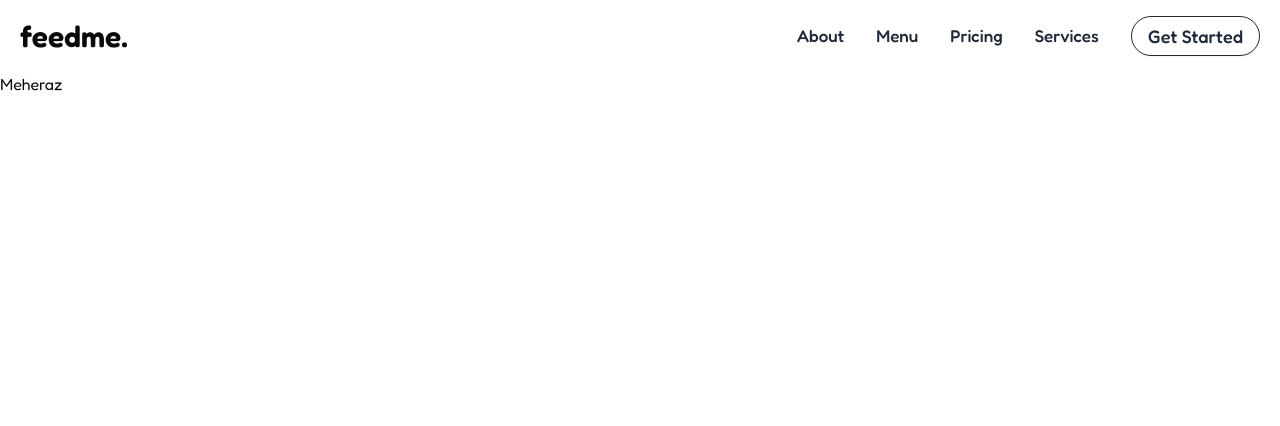
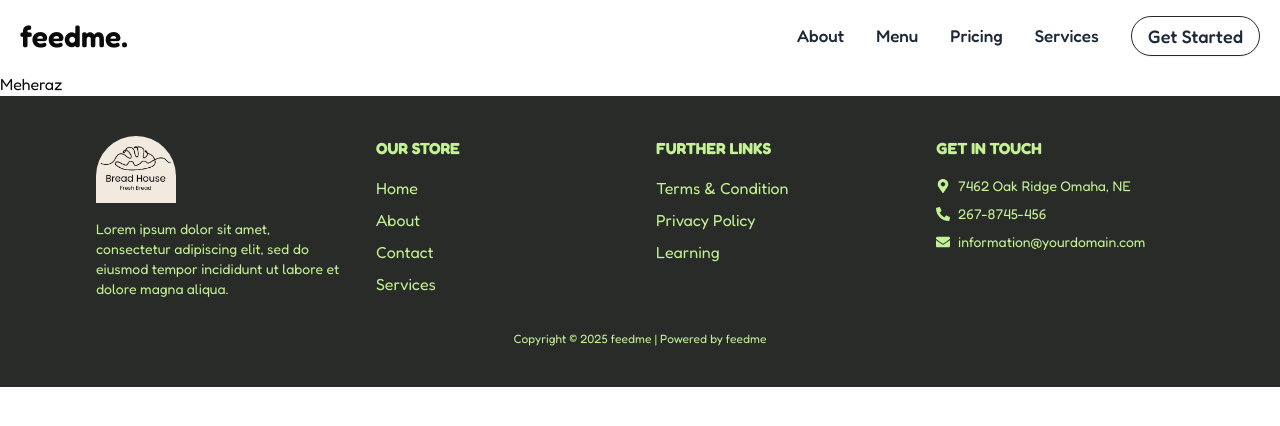
Before and after one commit to smhasanjamil/feedme, a Next.js app: page / in a window 1280 px wide. Shown: the top 426 px of the page. Built offline with nearby package versions, Linux system fonts and the light colour scheme.

Commit message:
create footer

```diff
--- a/components/ui/footer.tsx
+++ b/components/ui/footer.tsx
@@ -1,8 +1,53 @@
+import Image from 'next/image';
+import React from 'react';
+import { FaMapMarkerAlt, FaPhoneAlt, FaEnvelope } from 'react-icons/fa'; // Using Font Awesome icons
+
 const Footer = () => {
   return (
-    <div className="">
-
-    </div>
+    <footer className="bg-feed-black text-feed-lime py-10">
+      <div className="max-w-6xl mx-auto px-4 sm:px-6 lg:px-8 grid grid-cols-1 sm:grid-cols-2 md:grid-cols-4 gap-8 items-start">
+        <div className="flex flex-col items-start">
+          <Image src="/bekary.jpg" alt="Bakery Logo" height={100} width={100} className="rounded-t-full max-w-20 mb-4" /> {/* Replace with your actual logo path */}
+          <p className="text-sm">Lorem ipsum dolor sit amet, consectetur adipiscing elit, sed do eiusmod tempor incididunt ut labore et dolore magna aliqua.</p>
+        </div>
+        <div>
+          <h6 className="font-bold mb-4 uppercase">Our Store</h6>
+          <ul className="space-y-2">
+            <li><a href="#" className="hover:underline">Home</a></li>
+            <li><a href="#" className="hover:underline">About</a></li>
+            <li><a href="#" className="hover:underline">Contact</a></li>
+            <li><a href="#" className="hover:underline">Services</a></li>
+          </ul>
+        </div>
+        <div>
+          <h6 className="font-bold mb-4 uppercase">Further Links</h6>
+          <ul className="space-y-2">
+            <li><a href="#" className="hover:underline">Terms & Condition</a></li>
+            <li><a href="#" className="hover:underline">Privacy Policy</a></li>
+            <li><a href="#" className="hover:underline">Learning</a></li>
+          </ul>
+        </div>
+        <div>
+          <h6 className="font-bold mb-4 uppercase">Get In Touch</h6>
+          <p className="text-sm mb-2 flex items-center">
+            <FaMapMarkerAlt className="mr-2" />
+            7462 Oak Ridge Omaha, NE
+          </p>
+          <p className="text-sm mb-2 flex items-center">
+            <FaPhoneAlt className="mr-2" />
+            267-8745-456
+          </p>
+          <p className="text-sm flex items-center">
+            <FaEnvelope className="mr-2" />
+            information@yourdomain.com
+          </p>
+        </div>
+      </div>
+      <div className="max-w-6xl mx-auto px-4 sm:px-6 lg:px-8 mt-8 text-center text-xs">
+        Copyright © 2025 feedme | Powered by feedme
+      </div>
+    </footer>
   );
 };
+
 export default Footer;
```
Also changed, not shown: public/bekary.jpg (added).
